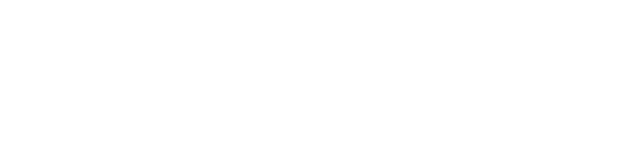
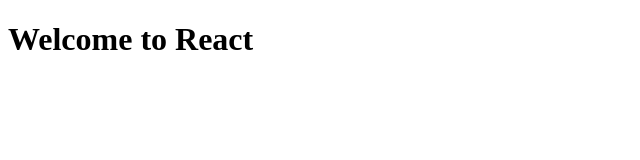
Before and after one commit to malli68/Dev-Connects-Fe, a React app: page index.html in a window 1280 px wide. Shown: the whole page, without its empty margins (0-640 px from the left). Built offline with nearby package versions, Linux system fonts and the light colour scheme.

Commit message:
latest changes

```diff
--- a/app.js
+++ b/app.js
@@ -9,5 +9,4 @@ const App =()=>{
     )
 }
 
-const root = createRoot(document.getElementById('root'));
 export default App;
--- a/index.html
+++ b/index.html
@@ -7,6 +7,6 @@
 </head>
 <body>
     <div id="root"></div>
-    <script type="module" src="./app.js"></script>
+    <script type="module" src="./index.js"></script>
 </body>
 </html>
```
Also changed, not shown: dist/index.html.
